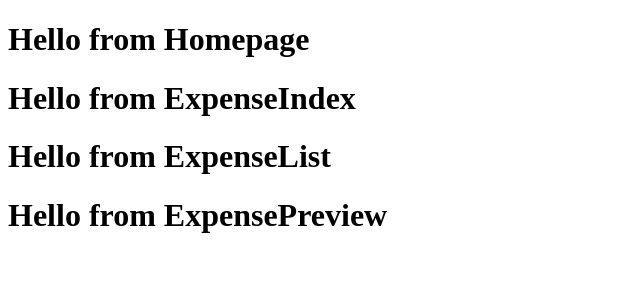
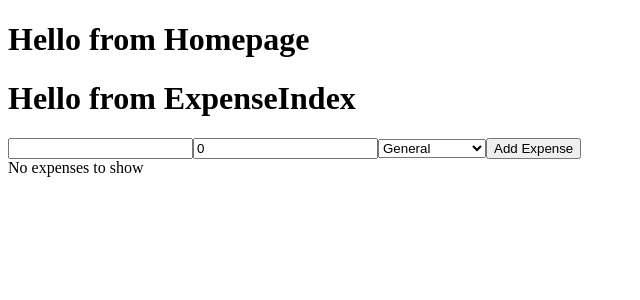
Before and after one commit to amitf11/Personal-Expense-Tracker, a React (Vite) app: page / in a window 1280 px wide. Shown: the top 300 px of the page, without its empty margins (0-640 px from the left). Built offline with nearby package versions, Linux system fonts and the light colour scheme.

Commit message:
Implement basic 'Add expense' functionality and rendering

```diff
--- /dev/null
+++ b/src/cmps/AddExpenseForm.jsx
@@ -0,0 +1,49 @@
+import { useState } from "react";
+import { expenseService } from "../services/expense.service";
+
+export function AddExpenseForm({ onAddExpense }) {
+    const [expenseToAdd, setExpenseToAdd] = useState(expenseService.getEmptyExpense())
+
+    function handleChange({ target }) {
+        let { value, name: field, type } = target
+        value = (type === 'number') ? +value : value
+
+        setExpenseToAdd(prevExpense => ({ ...prevExpense, [field]: value }))
+    }
+
+    function handleSubmit(ev) {
+        ev.preventDefault()
+
+        onAddExpense(expenseToAdd)
+        setExpenseToAdd(expenseService.getEmptyExpense())
+    }
+
+    return (
+
+        <form onSubmit={handleSubmit}>
+            <input
+                type="text"
+                name="description"
+                value={expenseToAdd.description}
+                onChange={handleChange} />
+            <input
+                type="number"
+                name="amount"
+                value={expenseToAdd.amount}
+                onChange={handleChange} />
+            <select
+                name="category"
+                onChange={handleChange}
+                value={expenseToAdd.category}
+            >
+                <option value={'general'}>General</option>
+                <option value={'personal'}>Personal</option>
+                <option value={'food'}>Food</option>
+                <option value={'housing'}>Housing</option>
+                <option value={'transportation'}>Transportation</option>
+                <option value={'utilities'}>Utilities</option>
+            </select>
+            <button>Add Expense</button>
+        </form>
+    )
+}
--- a/src/cmps/ExpenseIndex.jsx
+++ b/src/cmps/ExpenseIndex.jsx
@@ -1,10 +1,31 @@
+import { useState } from "react";
 import { ExpenseList } from "./ExpenseList";
+import { useEffect } from "react";
+import { expenseService } from "../services/expense.service";
+import { AddExpenseForm } from "./AddExpenseForm";
 
 export function ExpenseIndex() {
+    const [expenses, setExpenses] = useState([])
+
+    useEffect(() => {
+        expenseService.query()
+            .then(res => setExpenses(res))
+    })
+
+    function onAddExpense(expense) {
+        expenseService.save(expense)
+            .then(setExpenses(prevExpenses => [...prevExpenses, expense]))
+    }
+
+
     return (
         <>
             <h1>Hello from ExpenseIndex</h1>
-            <ExpenseList />
+            <AddExpenseForm
+                onAddExpense={onAddExpense} />
+
+            <ExpenseList
+                expenses={expenses}/>
         </>
     )
 }
--- a/src/cmps/ExpenseList.jsx
+++ b/src/cmps/ExpenseList.jsx
@@ -1,10 +1,17 @@
 import { ExpensePreview } from "./ExpensePreview";
 
-export function ExpenseList() {
+export function ExpenseList({ expenses }) {
+
+    if (!expenses || !expenses.length) return <div>No expenses to show</div>
+
     return (
         <>
             <h1>Hello from ExpenseList</h1>
-            <ExpensePreview />
+            {expenses.map(expense => (
+
+                <ExpensePreview
+                    expense={expense} />
+            ))}
         </>
     )
 }
--- a/src/cmps/ExpensePreview.jsx
+++ b/src/cmps/ExpensePreview.jsx
@@ -1,3 +1,10 @@
-export function ExpensePreview() {
-    return <h1>Hello from ExpensePreview</h1>
+export function ExpensePreview({ expense }) {
+    return (
+        <section>
+            {expense.description}
+            {expense.amount}
+            {expense.category}
+
+        </section>
+    )
 }
```
